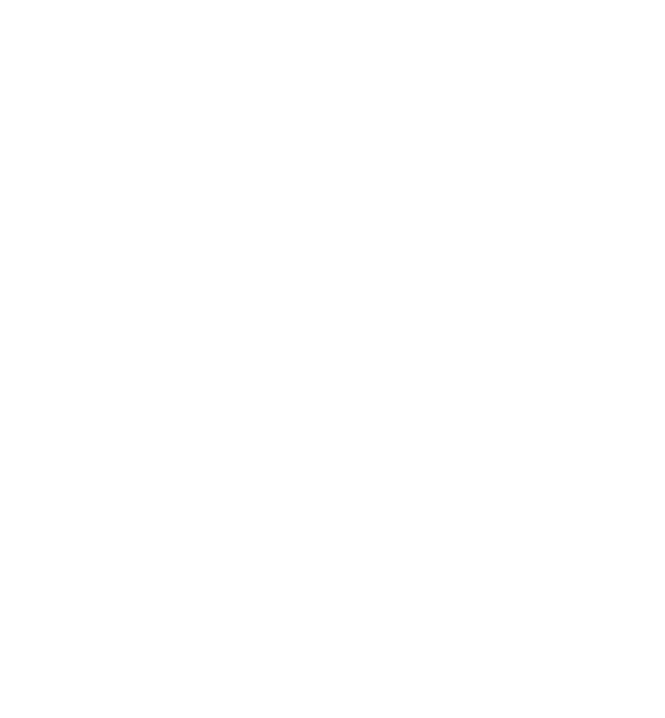
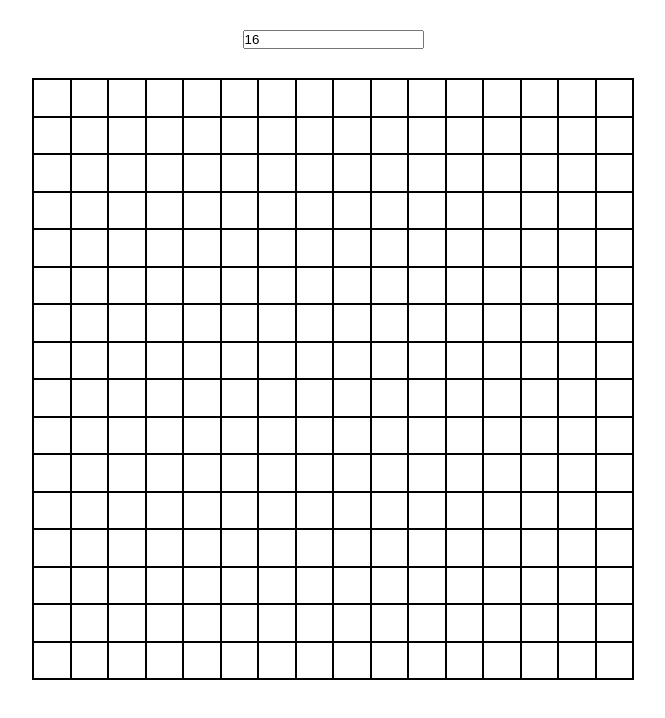
Before and after one commit to EhssanBx0/odin-etchASketch, a plain HTML site: page index.html in a window 1280 px wide. Shown: the whole page, without its empty margins (307-972 px from the left). Drawn offline with Linux system fonts and the light colour scheme.

Commit message:
complete changeGridSize func.

```diff
--- a/index.html
+++ b/index.html
@@ -8,6 +8,6 @@
     <title>Document</title>
 </head>
 <body>
-
+    <input type="number" name="" id="gridSize" value="16">
 </body>
 </html>
--- a/script.js
+++ b/script.js
@@ -27,3 +27,14 @@ function createNewGrid(size=16){
     let body = document.querySelector("body");
     body.append(sketchContainer);
 }
+
+function changeGridSize(e){
+    let newGridSize = e.target.value
+    deleteOldGrid();
+    createNewGrid(newGridSize);
+}
+
+let sizeInput = document.querySelector("#gridSize")
+sizeInput.addEventListener("change",changeGridSize)
+
+createNewGrid();
--- a/style.css
+++ b/style.css
@@ -4,19 +4,35 @@
     box-sizing: border-box;
 }
 
+body{
+    display: flex;
+    flex-direction: column;
+    justify-content: center;
+    align-items: center;
+}
+
 .container {
     outline: 1px solid black;
     display: flex;
-    flex-wrap: wrap;
-    width: 400px;
+    flex-direction: column;
+    width: 600px;
+    height: 600px;
+}
+
+.row{
+    display: flex;
+    flex: 1;
 }
 
 .square {
     border: 1px solid black;
-    height: 25px;
-    width: 25px;
+    flex: 1;
 }
 
 .activeHover{
     background-color: black;
 }
+
+#gridSize {
+    margin: 30px;
+}
```
